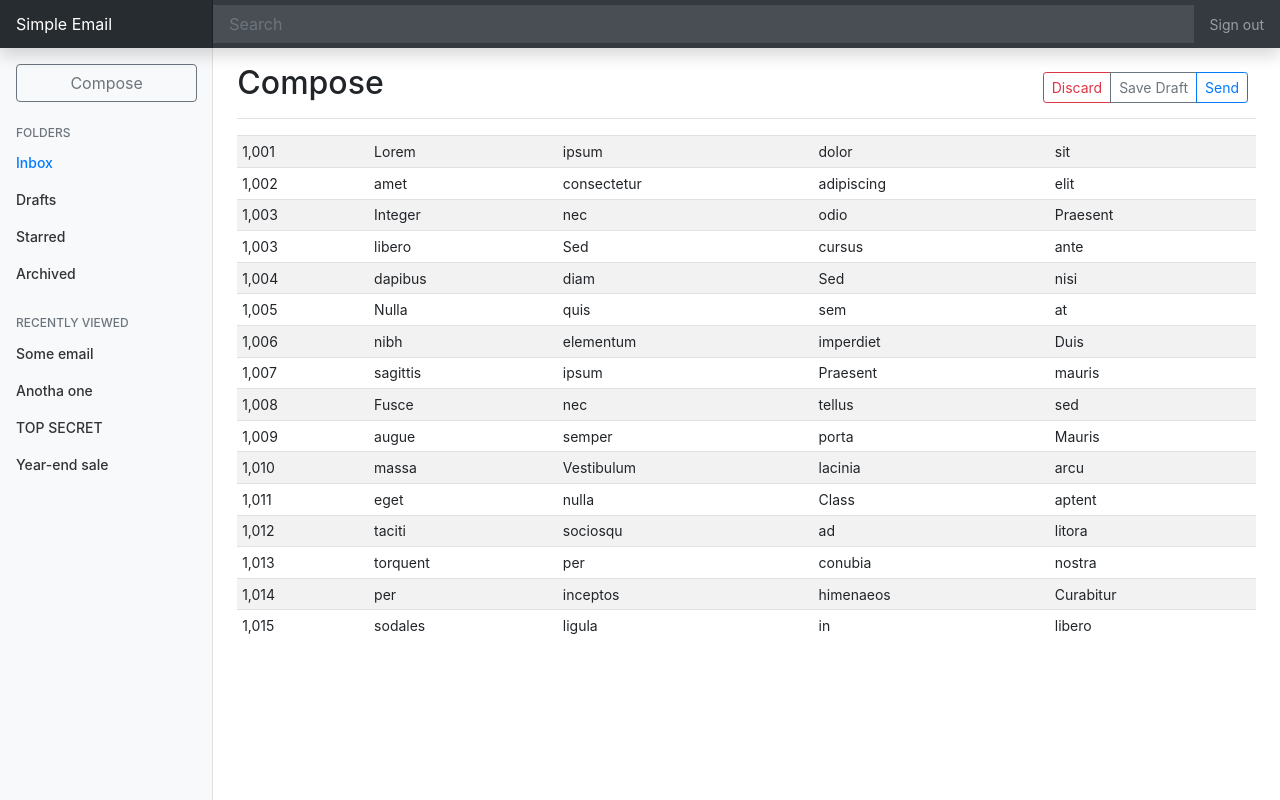
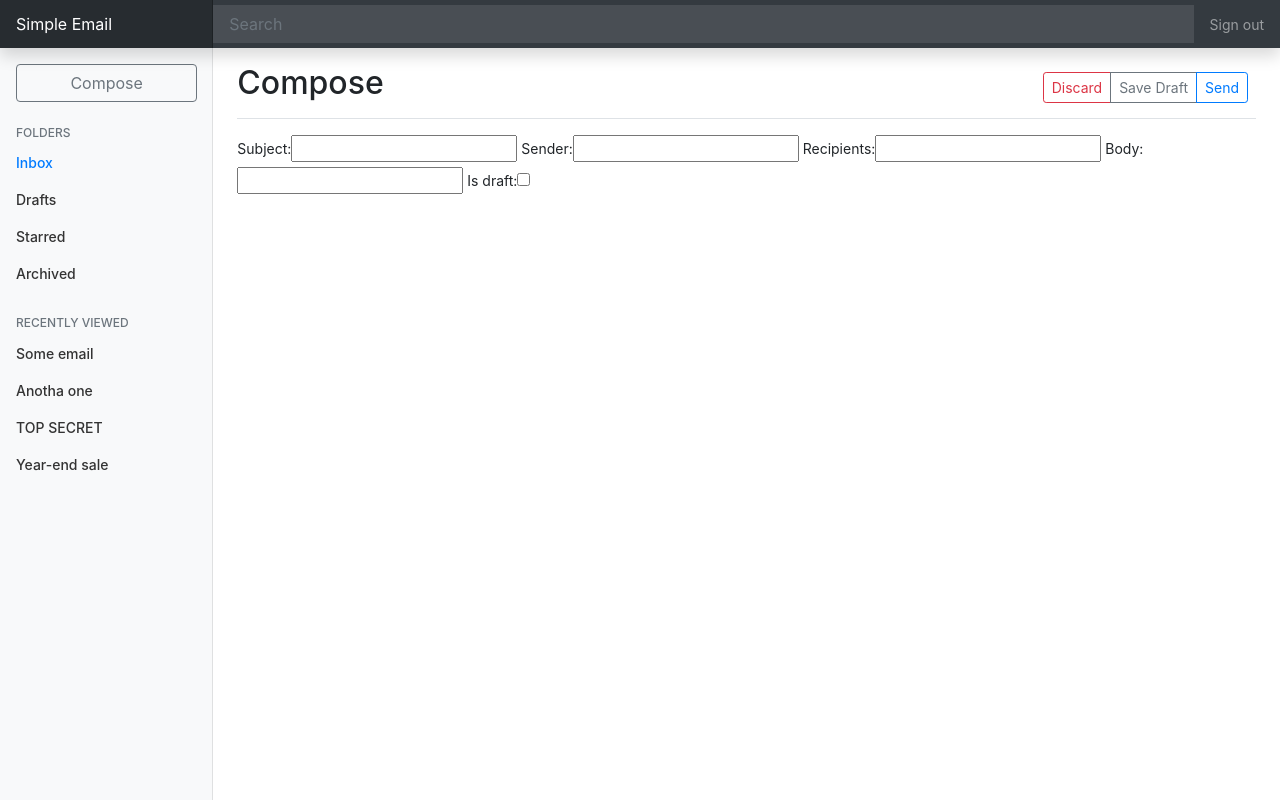
Before and after one commit to Intro-to-SE-Lab-Fall-20/Group-8, a Django app: page /compose in a window 1280 px wide. Run offline with Django 3.2, Linux system fonts and the light colour scheme; the visitor is signed in with stand-in values (Sample User, id 1); some libraries are stand-ins or nearby versions.

Commit message:
Added start for compose page

```diff
--- a/code/app/forms.py
+++ b/code/app/forms.py
@@ -43,3 +43,35 @@ class UserRegistrationForm(forms.ModelForm):
             user.save()
 
         return user
+
+
+class ComposeForm(forms.Form):
+    """
+    Form for creating new emails. This creates new instances of Email, Sender, and Recipient.
+    """
+
+    subject = forms.CharField(strip=True)
+    sender = forms.CharField(required=True)
+    recipients = forms.CharField(required=True)
+    body = forms.CharField(required=True)
+    is_draft = forms.BooleanField(initial=False)
+
+    def clean(self):
+        # check if the sender is a real user
+        email = self.cleaned_data['sender']
+        username = email.split('@')[0]
+        sender_query = CustomUser.objects.filter(username=username)
+        if not sender_query:
+            raise ValidationError(f"Invalid sender email: \"{email}\"")
+
+        # validate recipients emails
+        emails = self.cleaned_data['recipients'].split(',')
+        for email in emails:
+            username = email.split('@')[0]
+            recipient_query = CustomUser.objects.filter(username=username)
+            print(sender_query, username)
+            if not recipient_query:
+                raise ValidationError(f"Invalid recipient email: \"{email}\"")
+
+        # everything checks out
+        return
--- a/code/app/models.py
+++ b/code/app/models.py
@@ -22,6 +22,7 @@ class Email(models.Model):
     recipients = models.ManyToManyField(to='Recipient', related_name='email_recipients')
     sender = models.ForeignKey(to='Sender', on_delete=models.CASCADE, related_name='email_sender')
     body = models.TextField(blank=True, null=True)
+    subject = models.TextField(blank=False)
 
 
 class Sender(models.Model):
@@ -33,6 +34,7 @@ class Sender(models.Model):
     user = models.ForeignKey(to='CustomUser', on_delete=models.CASCADE)
     email = models.ForeignKey(to='Email', on_delete=models.CASCADE, related_name='sender_email')
     is_draft = models.BooleanField(default=True)
+    is_forward = models.BooleanField(default=False)
 
 
 class Recipient(models.Model):
@@ -45,6 +47,7 @@ class Recipient(models.Model):
     email = models.ForeignKey(to='Email', on_delete=models.CASCADE)
     is_read = models.BooleanField(default=False)
     is_forward = models.BooleanField(default=False)
+    is_archived = models.BooleanField(default=False)
 
 
 class Attachment(models.Model):
--- a/code/app/templates/compose.html
+++ b/code/app/templates/compose.html
@@ -10,129 +10,17 @@
         <div class="btn-group mr-2">
             <button type="button" class="btn btn-sm btn-outline-danger">Discard</button>
             <button type="button" class="btn btn-sm btn-outline-secondary">Save Draft</button>
-            <button type="button" class="btn btn-sm btn-outline-primary">Send</button>
+            <button type="submit" form="compose-form" class="btn btn-sm btn-outline-primary">Send</button>
         </div>
     </div>
 {% endblock header %}
 
 {% block view %}
-    <div class="table-responsive">
-        <table class="table table-striped table-sm">
-          <tbody>
-            <tr>
-              <td>1,001</td>
-              <td>Lorem</td>
-              <td>ipsum</td>
-              <td>dolor</td>
-              <td>sit</td>
-            </tr>
-            <tr>
-              <td>1,002</td>
-              <td>amet</td>
-              <td>consectetur</td>
-              <td>adipiscing</td>
-              <td>elit</td>
-            </tr>
-            <tr>
-              <td>1,003</td>
-              <td>Integer</td>
-              <td>nec</td>
-              <td>odio</td>
-              <td>Praesent</td>
-            </tr>
-            <tr>
-              <td>1,003</td>
-              <td>libero</td>
-              <td>Sed</td>
-              <td>cursus</td>
-              <td>ante</td>
-            </tr>
-            <tr>
-              <td>1,004</td>
-              <td>dapibus</td>
-              <td>diam</td>
-              <td>Sed</td>
-              <td>nisi</td>
-            </tr>
-            <tr>
-              <td>1,005</td>
-              <td>Nulla</td>
-              <td>quis</td>
-              <td>sem</td>
-              <td>at</td>
-            </tr>
-            <tr>
-              <td>1,006</td>
-              <td>nibh</td>
-              <td>elementum</td>
-              <td>imperdiet</td>
-              <td>Duis</td>
-            </tr>
-            <tr>
-              <td>1,007</td>
-              <td>sagittis</td>
-              <td>ipsum</td>
-              <td>Praesent</td>
-              <td>mauris</td>
-            </tr>
-            <tr>
-              <td>1,008</td>
-              <td>Fusce</td>
-              <td>nec</td>
-              <td>tellus</td>
-              <td>sed</td>
-            </tr>
-            <tr>
-              <td>1,009</td>
-              <td>augue</td>
-              <td>semper</td>
-              <td>porta</td>
-              <td>Mauris</td>
-            </tr>
-            <tr>
-              <td>1,010</td>
-              <td>massa</td>
-              <td>Vestibulum</td>
-              <td>lacinia</td>
-              <td>arcu</td>
-            </tr>
-            <tr>
-              <td>1,011</td>
-              <td>eget</td>
-              <td>nulla</td>
-              <td>Class</td>
-              <td>aptent</td>
-            </tr>
-            <tr>
-              <td>1,012</td>
-              <td>taciti</td>
-              <td>sociosqu</td>
-              <td>ad</td>
-              <td>litora</td>
-            </tr>
-            <tr>
-              <td>1,013</td>
-              <td>torquent</td>
-              <td>per</td>
-              <td>conubia</td>
-              <td>nostra</td>
-            </tr>
-            <tr>
-              <td>1,014</td>
-              <td>per</td>
-              <td>inceptos</td>
-              <td>himenaeos</td>
-              <td>Curabitur</td>
-            </tr>
-            <tr>
-              <td>1,015</td>
-              <td>sodales</td>
-              <td>ligula</td>
-              <td>in</td>
-              <td>libero</td>
-            </tr>
-          </tbody>
-        </table>
+    <div>
+        <form id="compose-form" action="/compose" method="post">
+            {% csrf_token %}
+            {{ form.as_table }}
+        </form>
     </div>
 
 {% endblock view %}
--- a/code/app/views.py
+++ b/code/app/views.py
@@ -6,7 +6,7 @@ from django.contrib.auth import logout as auth_logout
 from django.contrib.auth.decorators import login_required
 from django.views.decorators.http import require_http_methods
 
-from .forms import UserRegistrationForm
+from .forms import UserRegistrationForm, ComposeForm
 
 
 @login_required
@@ -26,7 +26,25 @@ def compose(request):
     Serves the compose page. Creates emails when users finish composing.
     """
 
-    return render(request, 'compose.html')
+    if request.method == 'POST':
+        form = ComposeForm(request.POST)
+        if form.is_valid():
+            # create email instance and respective relations
+            form.create_email_and_relations()   # TODO: actually implement this
+
+            # notify user and redirect to inbox
+            messages.success(request, "Message sent!")
+            return redirect('/inbox')
+
+        else:
+            # compose is bad, notify user
+            for error, data in form.errors.items():
+                messages.error(request, data[0])
+
+    else:
+        form = ComposeForm()
+
+    return render(request, 'compose.html', {'form': form})
 
 
 @login_required
```
